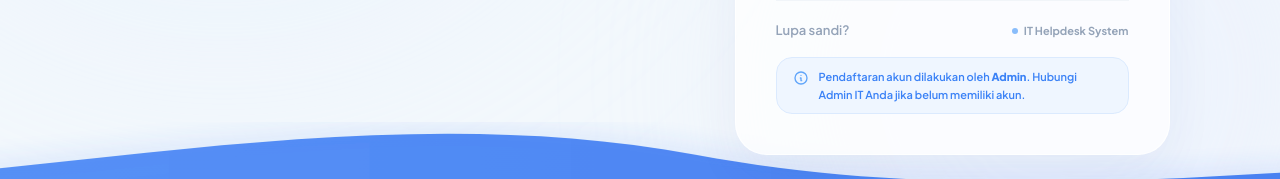
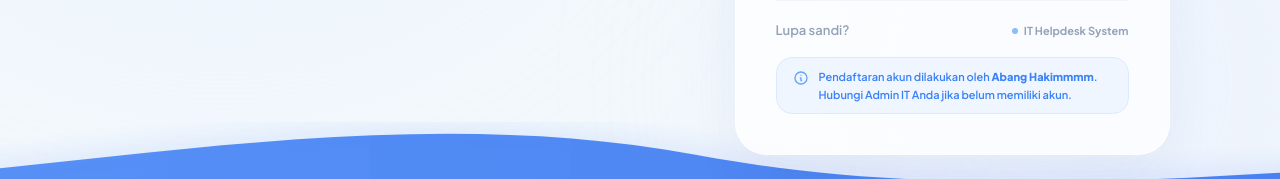
Before and after one commit to muhammad-ari-dev/ithelpdeskticketing, a React (Vite) app in the folder frontend/: page / in a window 1280 px wide. Shown: the part 549-728 px from the top of the page. Built offline with nearby package versions, Linux system fonts and the light colour scheme; no server answers; the HTML template or start-up script is replaced by a standard one.

Commit message:
Testing cicd

```diff
--- a/frontend/src/pages/Login.tsx
+++ b/frontend/src/pages/Login.tsx
@@ -373,7 +373,7 @@ export default function Login() {
                   />
                 </svg>
                 <p className="text-[11px] font-semibold text-blue-500 leading-relaxed">
-                  Pendaftaran akun dilakukan oleh <strong>Admin</strong>.
+                  Pendaftaran akun dilakukan oleh <strong>Abang Hakimmmm</strong>.
                   Hubungi Admin IT Anda jika belum memiliki akun.
                 </p>
               </div>
```
Also changed, not shown: 1 other file (tests, documents, lock files or other folders).
